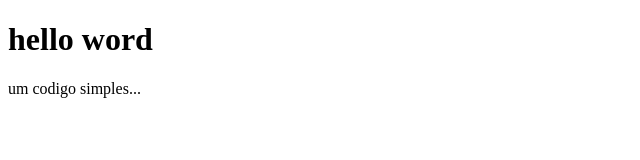
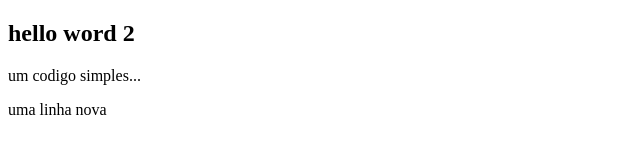
Before and after one commit to kevenkauan/workplace, a plain HTML site: page index.html in a window 1280 px wide. Shown: the whole page, without its empty margins (0-640 px from the left). Drawn offline with Linux system fonts and the light colour scheme.

Commit message:
Update index.html
modifiquei o codigo

```diff
--- a/index.html
+++ b/index.html
@@ -7,7 +7,8 @@
     <title>Document</title>
 </head>
 <body>
-    <h1>hello word</h1>
+    <h2>hello word 2</h2>
     <p>um codigo simples...</p>
+    uma linha nova
 </body>
 </html>
```
